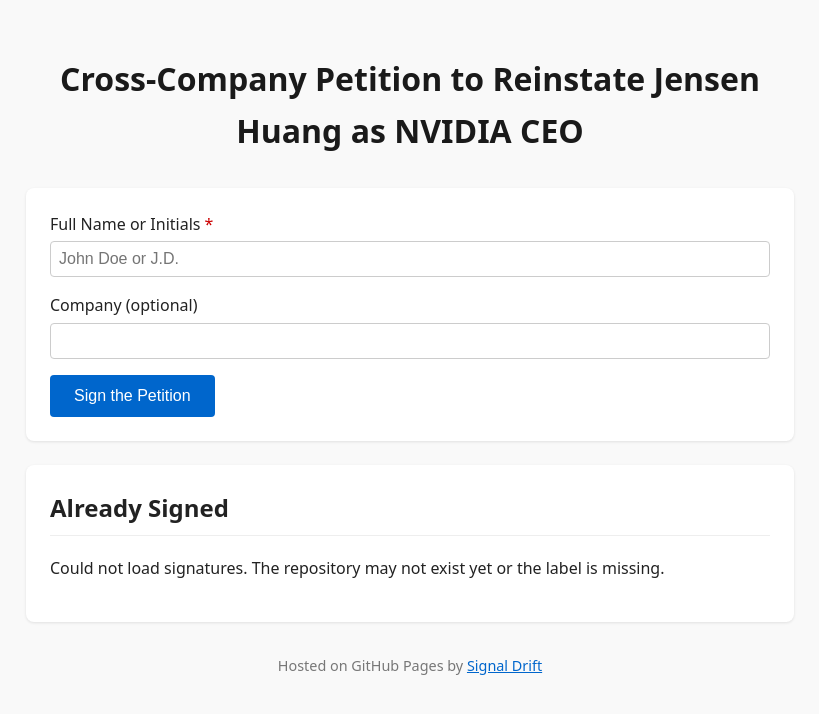
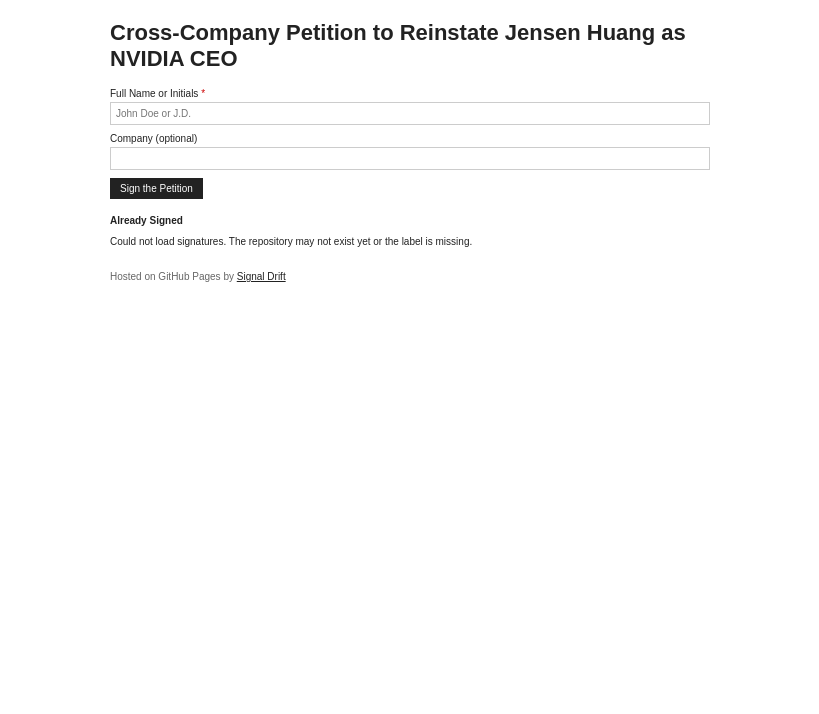
Before and after one commit to Signal-Drifts/petition, a plain HTML site: page index.html in a window 1280 px wide. Shown: the whole page, without its empty margins (230-1049 px from the left). Drawn offline with Linux system fonts and the light colour scheme; no server answers.

Commit message:
Simple style, 10px text, white background

```diff
--- a/styles.css
+++ b/styles.css
@@ -1,101 +1,12 @@
-* {
-  box-sizing: border-box;
-}
-
-body {
-  font-family: system-ui, -apple-system, BlinkMacSystemFont, 'Segoe UI', Roboto, sans-serif;
-  line-height: 1.6;
-  max-width: 800px;
-  margin: 0 auto;
-  padding: 2rem 1rem;
-  color: #222;
-  background: #f9f9f9;
-}
-
-header {
-  text-align: center;
-  margin-bottom: 2rem;
-}
-
-h1 {
-  margin-bottom: 0.5rem;
-  color: #1a1a1a;
-}
-
-.subtitle {
-  color: #555;
-  font-size: 1.1rem;
-}
-
-section {
-  background: white;
-  padding: 1.5rem;
-  margin-bottom: 1.5rem;
-  border-radius: 8px;
-  box-shadow: 0 1px 3px rgba(0,0,0,0.1);
-}
-
-h2 {
-  margin-top: 0;
-  border-bottom: 1px solid #eee;
-  padding-bottom: 0.5rem;
-}
-
-label {
-  display: block;
-  margin-bottom: 1rem;
-}
-
-input[type="text"] {
-  width: 100%;
-  padding: 0.5rem;
-  margin-top: 0.25rem;
-  border: 1px solid #ccc;
-  border-radius: 4px;
-  font-size: 1rem;
-}
-
-button {
-  background: #0066cc;
-  color: white;
-  border: none;
-  padding: 0.75rem 1.5rem;
-  font-size: 1rem;
-  border-radius: 4px;
-  cursor: pointer;
-}
-
-button:hover {
-  background: #0052a3;
-}
-
-.required {
-  color: #c00;
-}
-
-.note {
-  font-size: 0.9rem;
-  color: #666;
-  margin-top: 1rem;
-}
-
-#signaturesList ul {
-  list-style: none;
-  padding: 0;
-}
-
-#signaturesList li {
-  padding: 0.5rem 0;
-  border-bottom: 1px solid #eee;
-}
-
-footer {
-  text-align: center;
-  margin-top: 2rem;
-  color: #777;
-  font-size: 0.9rem;
-}
-
-a {
-  color: #0066cc;
-}
+* { box-sizing: border-box; }
+body { margin: 0; padding: 20px; background: #ffffff; color: #222; font-family: Arial, Helvetica, sans-serif; font-size: 10px; }
+main, header, footer { max-width: 600px; margin: 0 auto; }
+h1 { font-size: 22px; margin: 0 0 16px; }
+h2 { font-size: 10px; font-weight: bold; margin: 16px 0 6px; }
+label { display: block; margin-bottom: 8px; }
+input { display: block; width: 100%; margin-top: 3px; padding: 5px; font-size: 10px; border: 1px solid #ccc; }
+button { padding: 5px 10px; font-size: 10px; background: #222; color: #fff; border: none; cursor: pointer; }
+ul { padding-left: 16px; margin: 0; }
+footer { margin-top: 24px; color: #666; }
+a { color: #222; }
+.required { color: #c00; }
```
